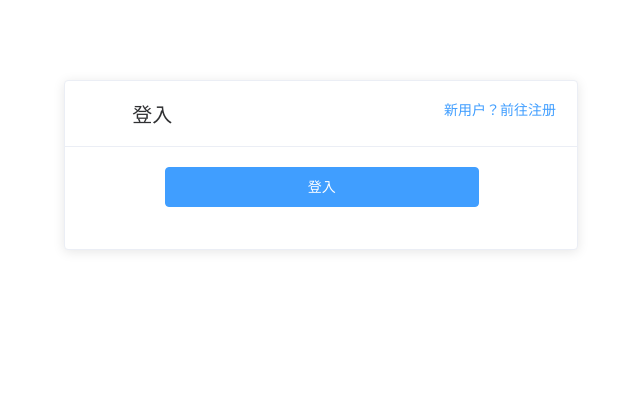
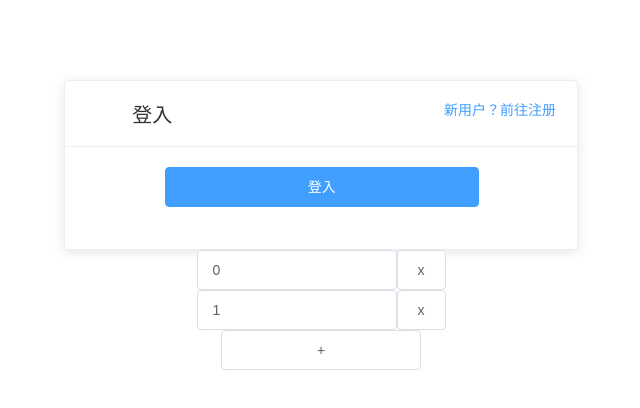
Before and after one commit to superfreeeee/questionnaire-fe, a Vue app: page /login in a window 1280 px wide. Shown: the top 408 px of the page, without its empty margins (319-959 px from the left). Built offline with nearby package versions, Linux system fonts and the light colour scheme.

Commit message:
add options

```diff
--- a/src/views/Login.vue
+++ b/src/views/Login.vue
@@ -21,6 +21,19 @@
         </el-button>
       </div>
     </el-card>
+    <div v-for="(item, index) in inputs" :key='index'>
+    <el-input
+      style="width: 200px; margin: 0 auto"
+      v-model="inputs[index]"
+    ></el-input>
+    <el-button @click="del(index)">x</el-button>
+    </div>
+    <el-button
+      v-if="!addOptionActive"
+      style="display: block; width: 200px; margin: 0 auto"
+      @click="addOption()"
+    >+</el-button>
+
   </div>
 </template>
 
@@ -30,7 +43,10 @@ export default {
   data() {
     return {
       currentPage: 'login',
-      form: {}
+      form: {},
+
+      addOptionActive: false,
+      inputs: ['0', '1']
     }
   },
   mounted() {
@@ -53,6 +69,13 @@ export default {
     submitLogin() {
       console.log(this.form)
       this.$router.push('editor')
+    },
+
+    addOption() {
+      this.inputs.push('')
+    },
+    del(index) {
+      this.inputs.splice(index, 1)
     }
   }
 }
```
